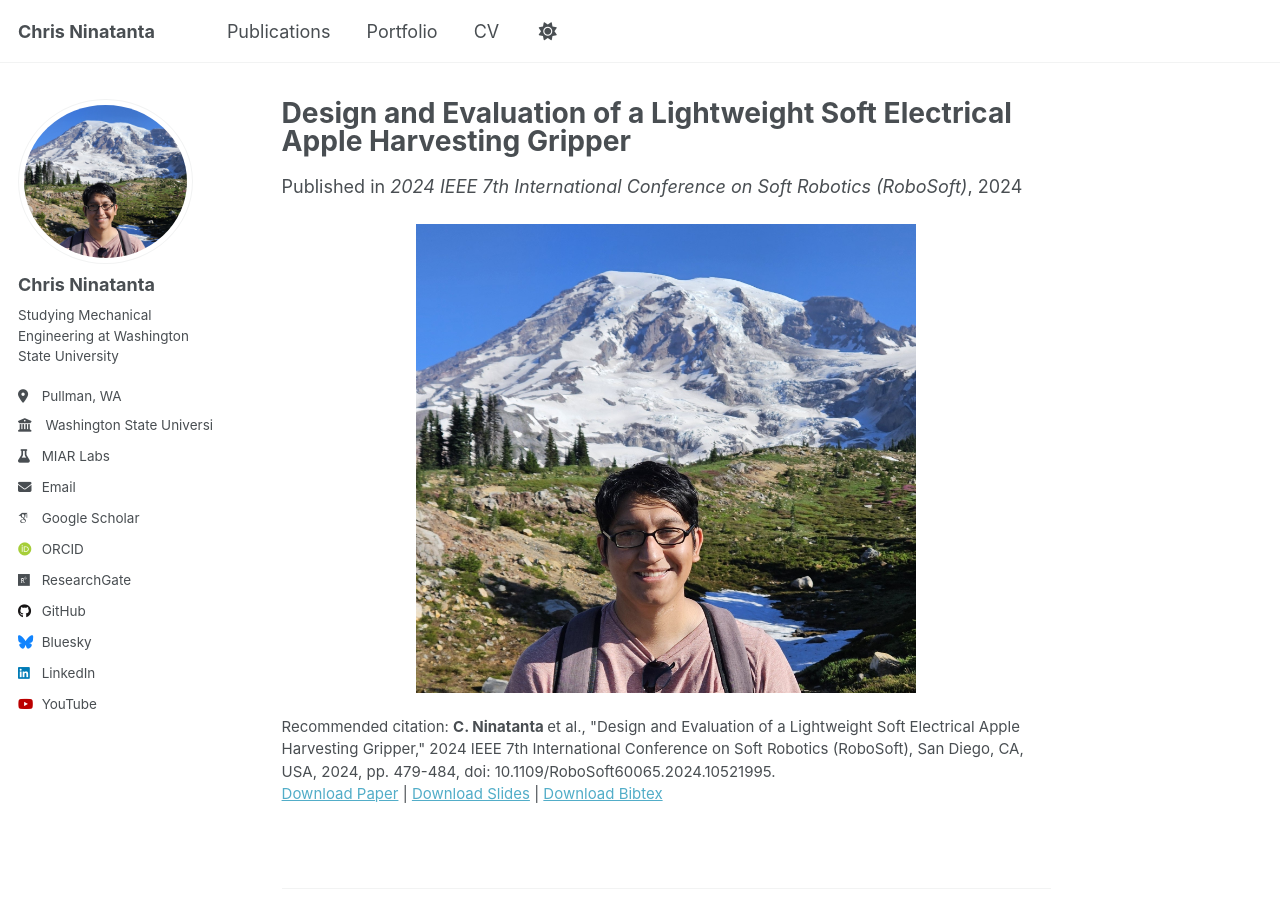
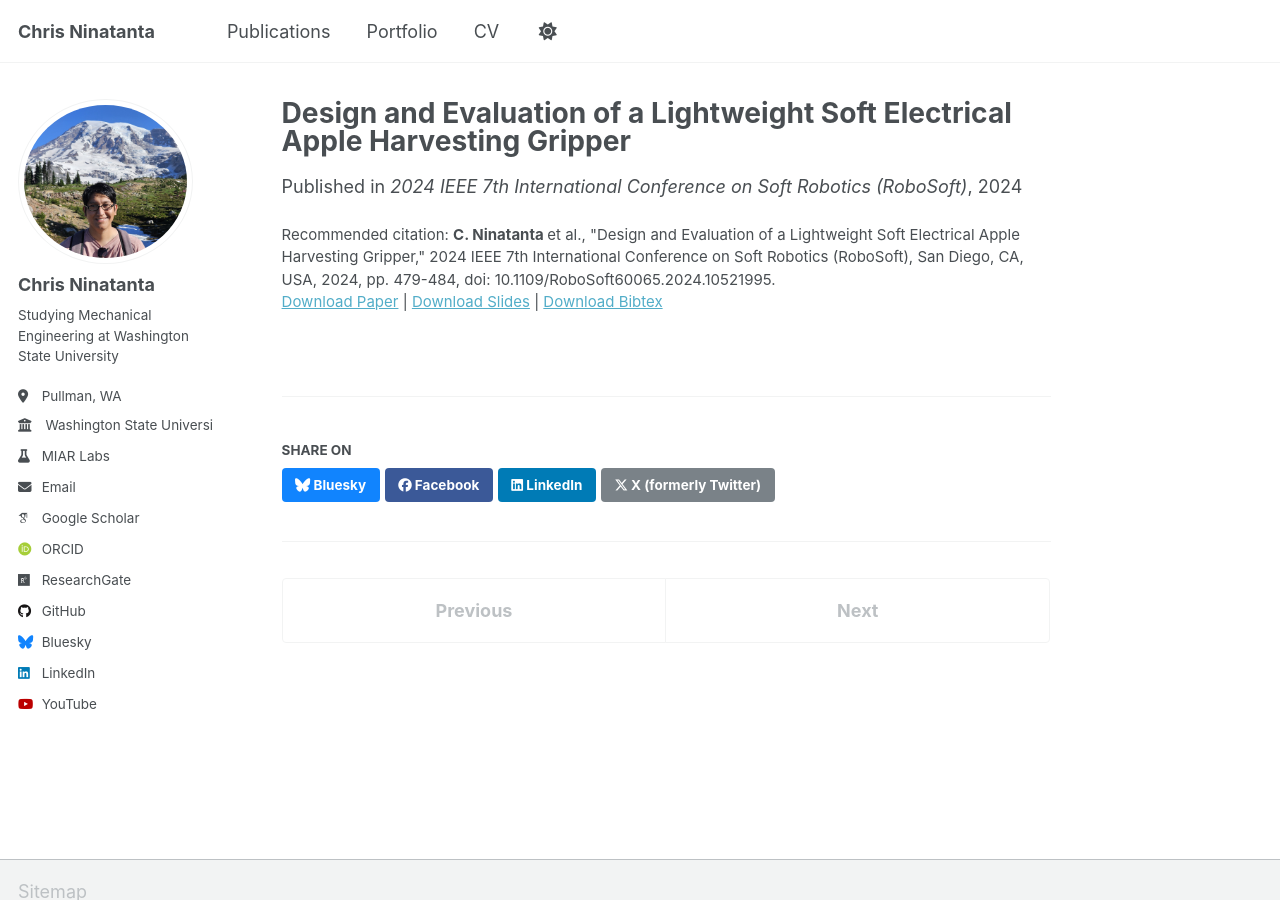
Before and after one commit to C-Ninatanta/c-ninatanta.github.io, a Jekyll site: the page built from _publications/2024-04-14-Apple-Gripper.md, in a window 1280 px wide and 900 px high. Built offline with Jekyll 4.4.1, drawn with Linux system fonts in a browser that asks for light colours; some web fonts are replaced; a script that is not in the unit is left out.

Commit message:
Update 2024-04-14-Apple-Gripper.md

```diff
--- a/_publications/2024-04-14-Apple-Gripper.md
+++ b/_publications/2024-04-14-Apple-Gripper.md
@@ -13,5 +13,6 @@ bibtexurl: 'http://c-ninatanta.github.io/files/Gripper_RoboSoft_Bibtex.bib'
 citation: '<b>C. Ninatanta </b> et al., "Design and Evaluation of a Lightweight Soft Electrical Apple Harvesting Gripper," 2024 IEEE 7th International Conference on Soft Robotics (RoboSoft), San Diego, CA, USA, 2024, pp. 479-484, doi: 10.1109/RoboSoft60065.2024.10521995.'
 ---
 <!--The contents above will be part of a list of publications, if the user clicks the link for the publication than the contents of section will be rendered as a full page, allowing you to provide more information about the paper for the reader. When publications are displayed as a single page, the contents of the above "citation" field will automatically be included below this section in a smaller font.
+
+![Apple Gripper Prototype](/images/profile.jpg){:style="max-width:500px; display:block; margin:auto;"}
 -->
-![Apple Gripper Prototype](/images/profile.jpg){:style="max-width:500px; display:block; margin:auto;"}
```
